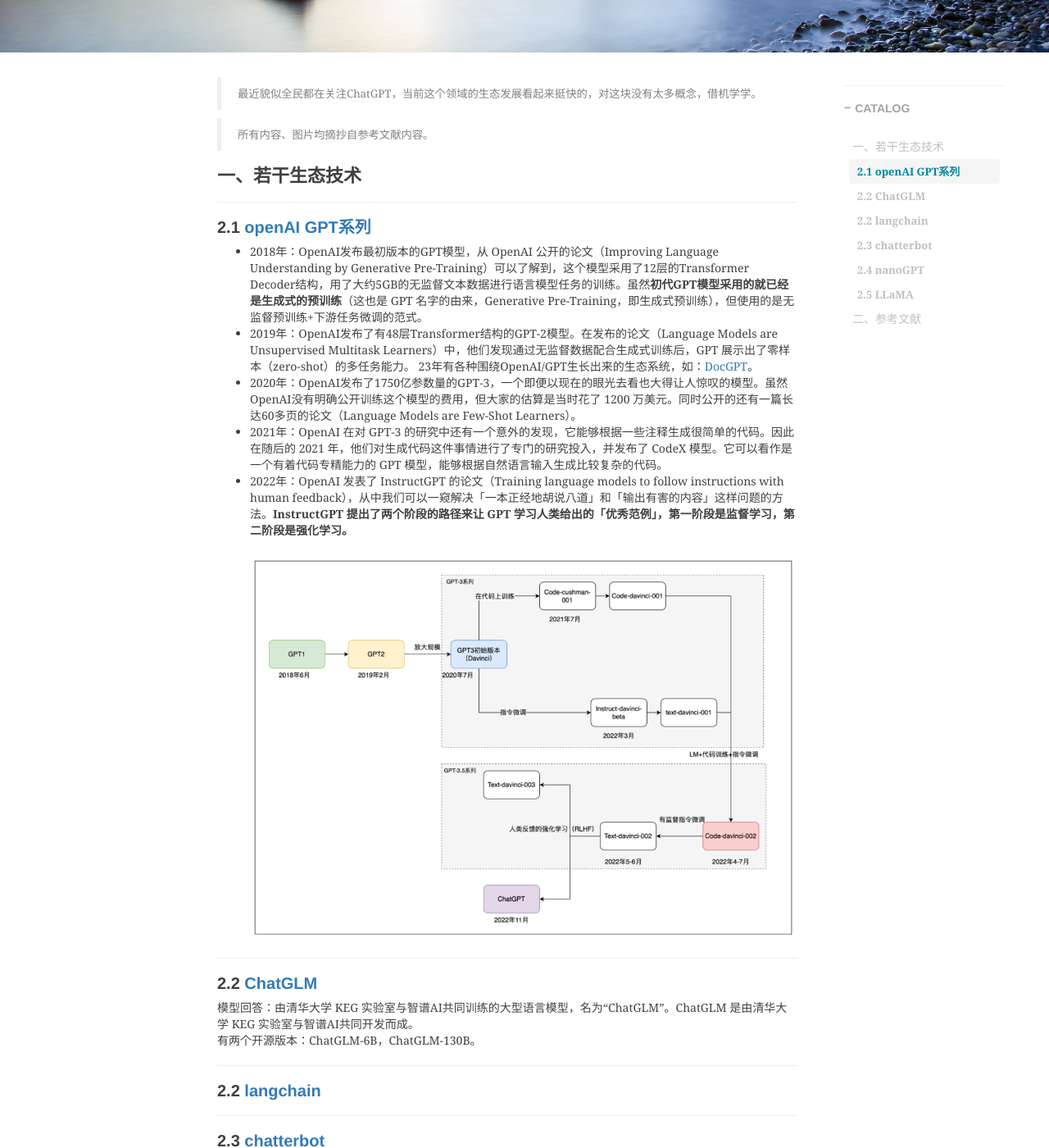
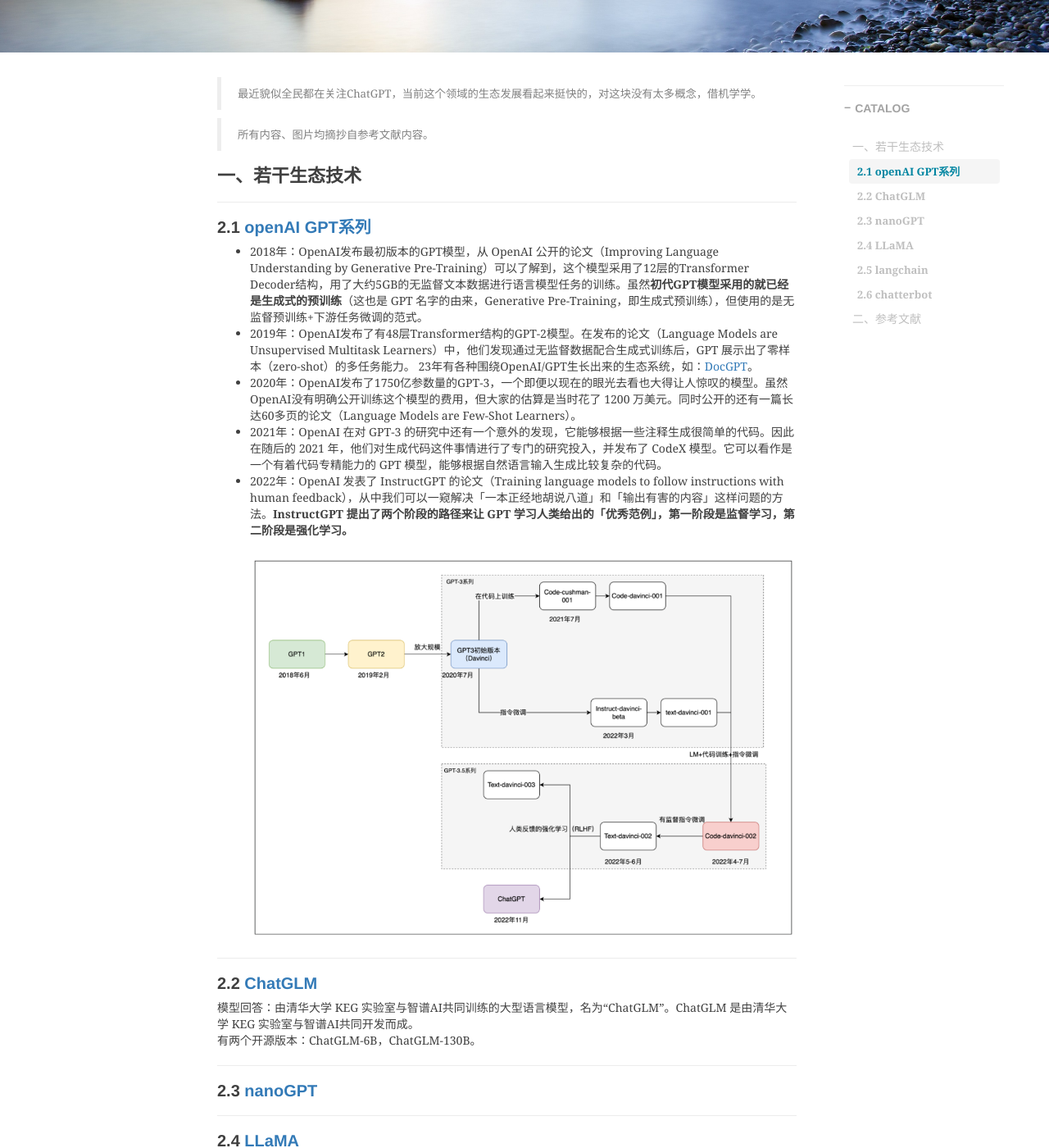
Before and after one commit to shihai1991/shihai1991.github.io, a Jekyll site: the page built from _posts/2023-02-16-openai生态调研.md, in a window 1280 px wide and 1400 px high, scrolled down 391 px. Shown: the whole window at 82% size. Built offline with Jekyll 4.4.1, drawn with Linux system fonts in a browser that asks for light colours; nearby versions of some CDN libraries; comment, search, counter and statistics services are not loaded; some of the changed text lies outside the part shown.

Commit message:
Update 2023-02-16-openai生态调研.md

```diff
--- a/_posts/2023-02-16-openai生态调研.md
+++ b/_posts/2023-02-16-openai生态调研.md
@@ -27,14 +27,16 @@
 模型回答：由清华大学 KEG 实验室与智谱AI共同训练的大型语言模型，名为“ChatGLM”。ChatGLM 是由清华大学 KEG 实验室与智谱AI共同开发而成。
 有两个开源版本：ChatGLM-6B，ChatGLM-130B。
 
-## 2.2 [langchain](https://langchain.readthedocs.io/en/latest/)
+## 2.3 [nanoGPT](https://github.com/karpathy/nanoGPT)
 
-## 2.3 [chatterbot](https://chatterbot.readthedocs.io/)
+## 2.4 [LLaMA](https://github.com/facebookresearch/llama)
+meta开源的ChatGPT模型。
 
-## 2.4 [nanoGPT](https://github.com/karpathy/nanoGPT)
+## 2.5 [langchain](https://langchain.readthedocs.io/en/latest/)
 
-## 2.5 [LLaMA](https://github.com/facebookresearch/llama)
-meta开源的ChatGPT模型。
+## 2.6 [chatterbot](https://chatterbot.readthedocs.io/)
+
+
 
 # 二、参考文献
 - [ChatGPT的前世今生：OpenAI的技术「执拗」与「豪赌」](https://www.8btc.com/article/6805740)
```
